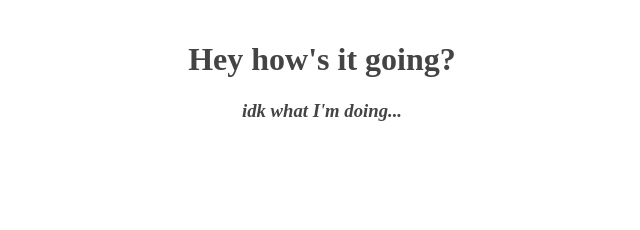
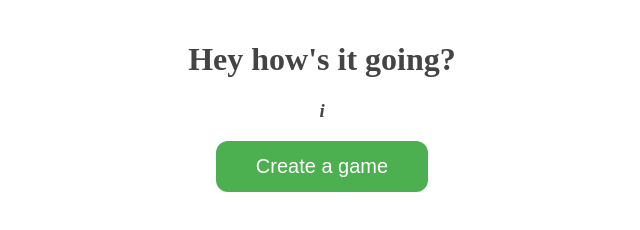
Before and after one commit to ddthj/ddthj.github.io, a plain HTML site: page index.html in a window 1280 px wide. Shown: the whole page, without its empty margins (318-958 px from the left). Drawn offline with Linux system fonts and the light colour scheme.

Commit message:
let's see if this works

```diff
--- a/index.html
+++ b/index.html
@@ -6,9 +6,17 @@
 			Hey how's it going?
 		</h1>
 		<h3>
-			<em>idk what I'm doing...</em>
+			<em>i</em>
 		</h3>
 	</head>
 	<body>
+		<div>
+			<button type="button" onclick="jump()">Create a game</button>
+		</div>
 	</body>
 </html>
+<script>
+	function jump(){
+		location.href = "test.html";
+	}
+</script>
```
Also changed, not shown: test.html (added, +11 -0 lines).
